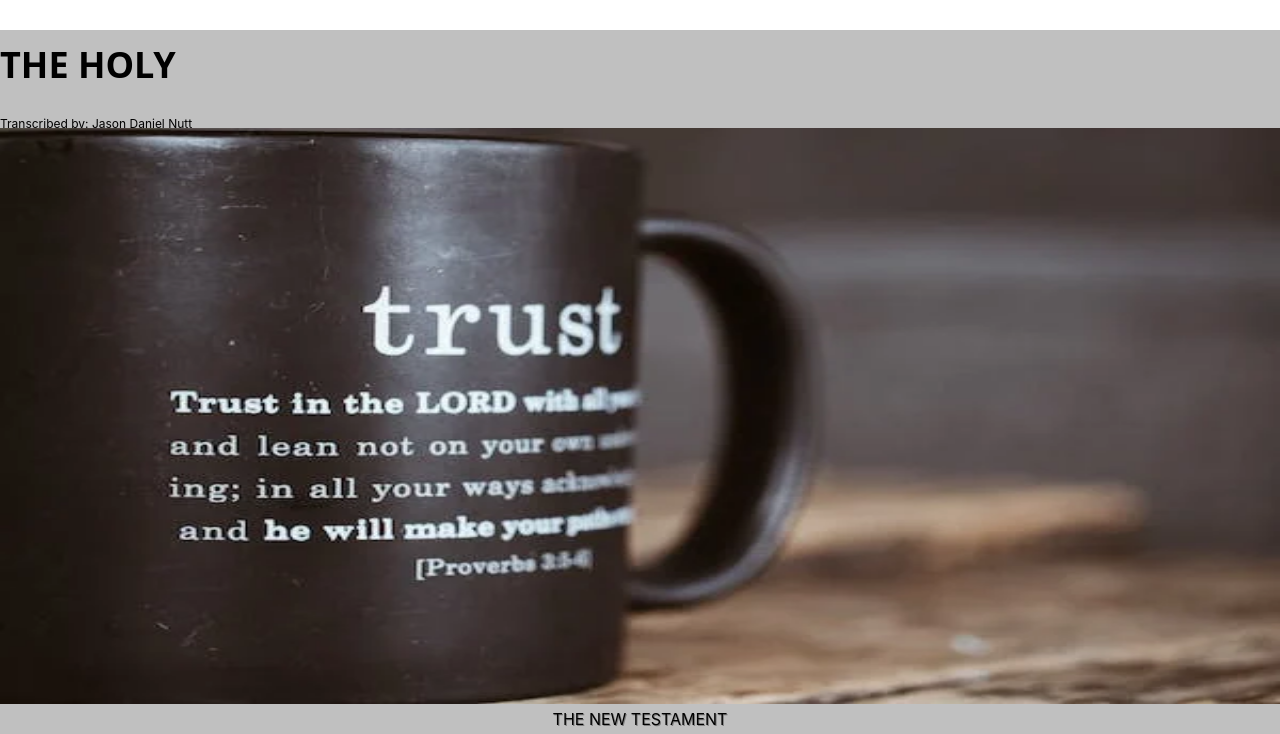
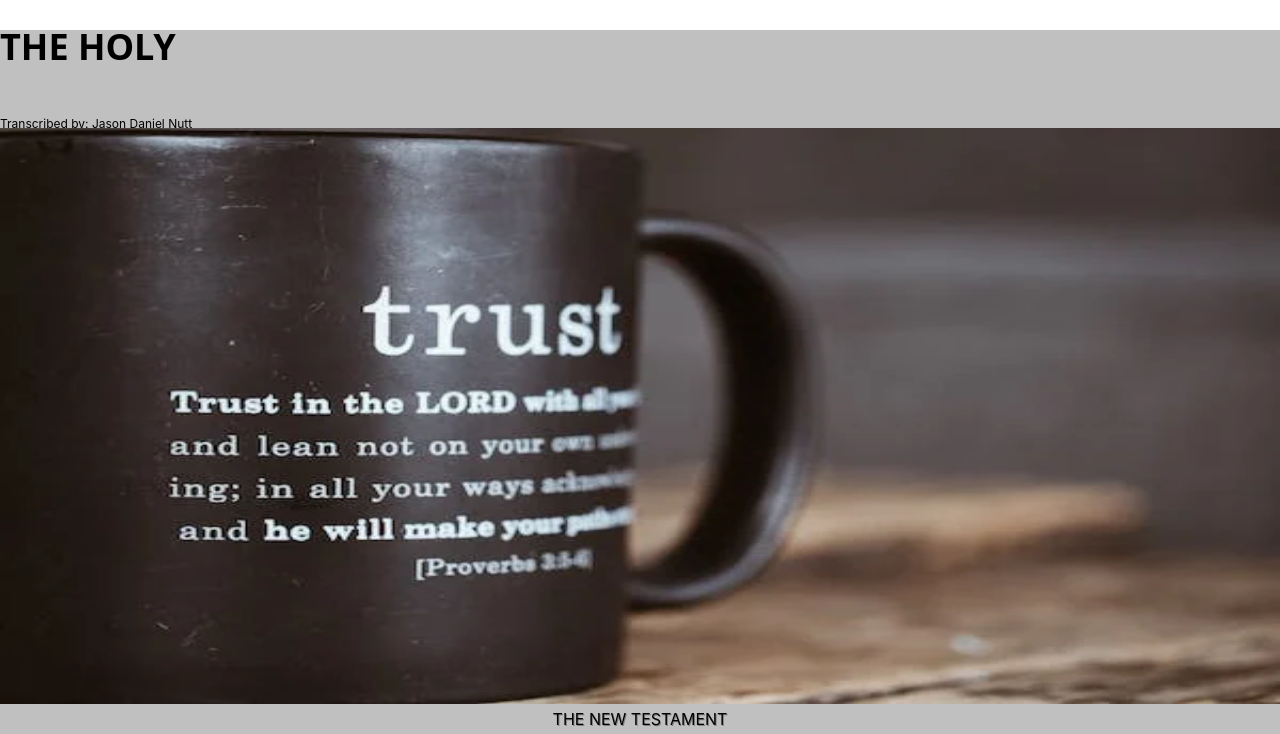
Before and after one commit to jnutt367/the-holy-bible, a Next.js app: page / in a window 1280 px wide. Shown: the top 734 px of the page. Built offline with nearby package versions, Linux system fonts and the light colour scheme.

Commit message:
Update Home.module.css

```diff
--- a/styles/Home.module.css
+++ b/styles/Home.module.css
@@ -4,7 +4,7 @@
 .holy {
   backgroud-color: silver;
   font-family: Ariel, sans, serif, sans-serif, cursive, fantasy;
-  position: sticky;
+  position: relative;
    top: -18px;
   font-size: 36px;
   margin-bottom: 35px;
```
